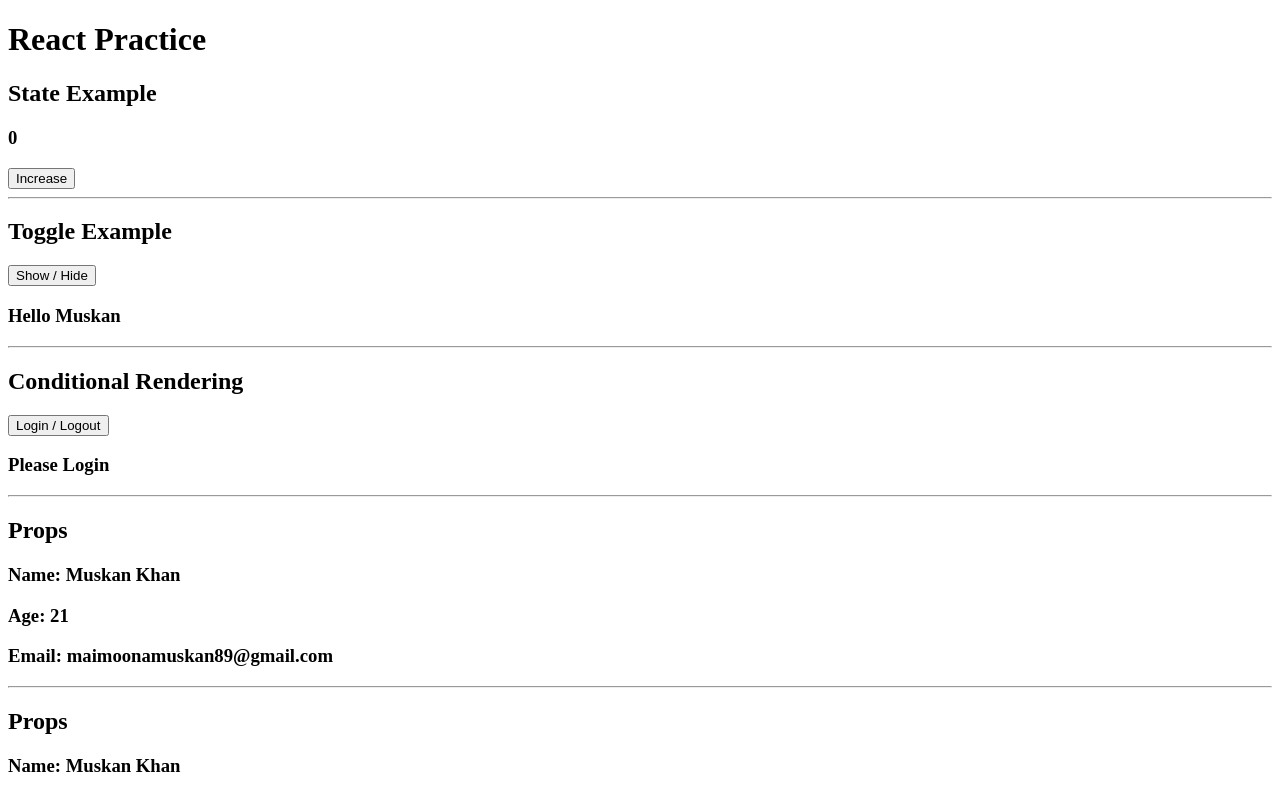
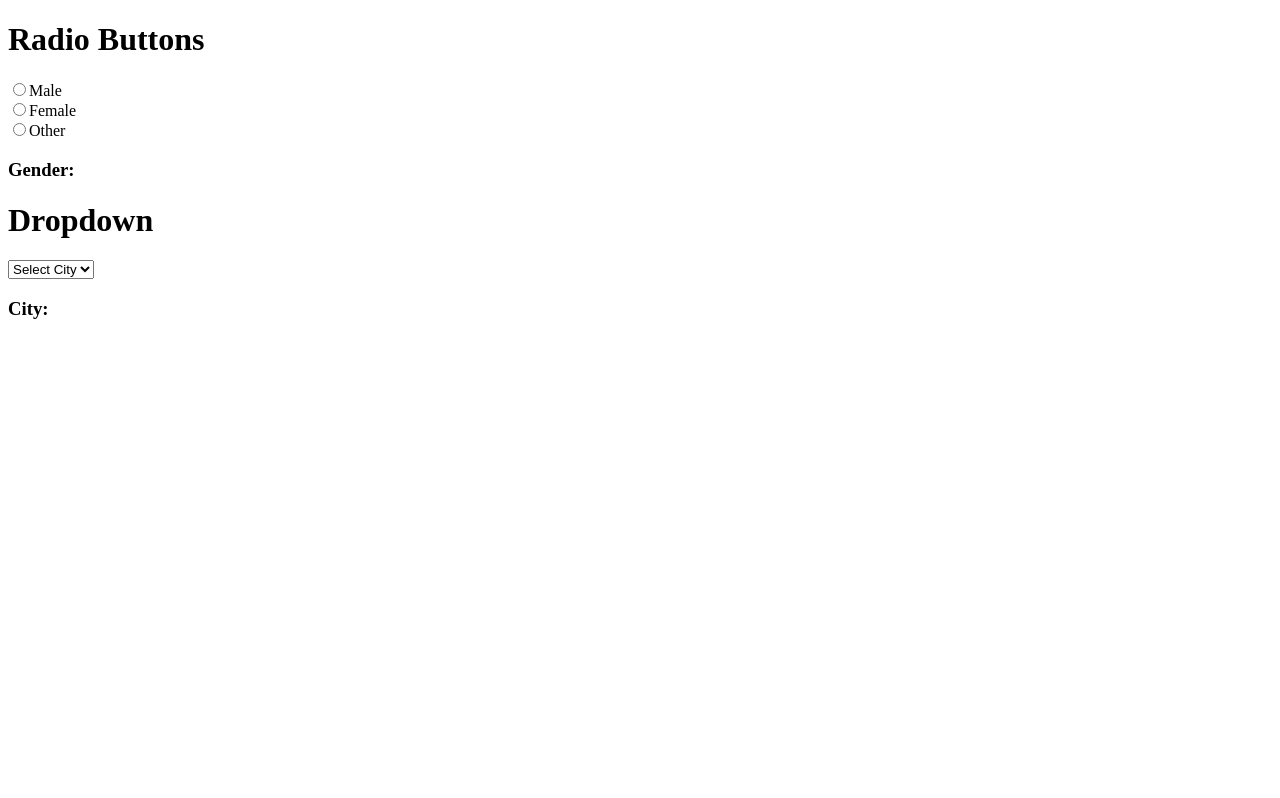
Before and after one commit to maimoonamuskan/react_lacture, a React (Vite) app: page / in a window 1280 px wide. Shown: the top 798 px of the page. Built offline with nearby package versions, Linux system fonts and the light colour scheme.

Commit message:
update new files

```diff
--- a/src/App.jsx
+++ b/src/App.jsx
@@ -401,50 +401,69 @@
 
 // export default App;
 
-//ONCHANGE
-import State from "./State";
-import Toggle from "./Toggle";
-import Conditional from "./Conditional";
-import UserProps from "./UserProps";
-import UserPropsAdvanced from "./UserPropsAdvanced";
-import OnChange from "./OnChange";
+// import { useState } from "react";
+
+// function App() {
+
+//     const [val, setVal] = useState("");
+
+//     return (
+//         <div>
+
+//             <h1>Get Input field Value</h1>
+
+//             <input
+//                 type="text"
+//                 value={val}
+//                 onChange={(event) => setVal(event.target.value)}
+//                 placeholder="Enter your name"
+//             />
+
+//             <h1>{val}</h1>
+
+//             <button onClick={() => setVal("")}>
+//                 Clear Value
+//             </button>
+
+//         </div>
+//     );
+// }
+
+// export default App;
+
+// import Controlled from "./Controlled";
+
+// function App() {
+
+//     return (
+//         <div>
+//             <Controlled />
+//         </div>
+//     );
+// }
+
+// export default App;
+
+// import Checkbox from "./Checkbox";
+
+// function App() {
+
+//     return (
+//         <div>
+//             <Checkbox />
+//         </div>
+//     );
+// }
+
+// export default App;
+
+
+import RadioDropdown from "./RadioDropdown";
 
 function App() {
-  return (
-    <div>
-      <h1>React Practice</h1>
-
-      <State />
-
-      <hr />
-
-      <Toggle />
-
-      <hr />
-
-      <Conditional />
-
-      <hr />
-
-      <UserProps
-        name="Muskan Khan"
-        age={21}
-        email="maimoonamuskan89@gmail.com"
-      />
-
-      <hr />
-
-      <UserPropsAdvanced
-        name="Muskan Khan"
-        age={21}
-        skills={["HTML", "CSS", "React"]}
-      />
-
-      <hr />
-
-      <OnChange />
-    </div>
-  );
+    return (
+        <RadioDropdown />
+    );
 }
 
 export default App;
--- /dev/null
+++ b/src/Checkbox.jsx
@@ -0,0 +1,24 @@
+import { useState } from "react";
+
+function Checkbox() {
+
+    const [isChecked, setIsChecked] = useState(false);
+
+    return (
+        <div>
+            <h1>Checkbox Practice</h1>
+
+            <input
+                type="checkbox"
+                checked={isChecked}
+                onChange={(e) => setIsChecked(e.target.checked)}
+            />
+
+            <p>
+                {isChecked ? "Checkbox is Checked" : "Checkbox is Not Checked"}
+            </p>
+        </div>
+    );
+}
+
+export default Checkbox;
--- /dev/null
+++ b/src/Controlled.jsx
@@ -0,0 +1,23 @@
+import { useState } from "react";
+
+function Controlled() {
+
+    const [name, setName] = useState("");
+
+    return (
+        <div>
+            <h1>Controlled Component</h1>
+
+            <input
+                type="text"
+                value={name}
+                onChange={(e) => setName(e.target.value)}
+                placeholder="Enter your name"
+            />
+
+            <h2>Name: {name}</h2>
+        </div>
+    );
+}
+
+export default Controlled;
--- a/src/OnChange.jsx
+++ b/src/OnChange.jsx
@@ -1,19 +1,18 @@
-import { useState } from "react";
+function OnChange() {
 
-function OnChange() {
-  const [name, setName] = useState("");
+    const handleChange = (event) => {
+        console.log(event.target.value);
+    };
 
     return (
         <div>
-      <h2>onChange Example</h2>
+            <h2>onChange Event</h2>
 
             <input
                 type="text"
+                onChange={handleChange}
                 placeholder="Enter your name"
-        onChange={(e) => setName(e.target.value)}
             />
-
-      <h3>Your Name: {name}</h3>
         </div>
     );
 }
--- /dev/null
+++ b/src/RadioDropdown.jsx
@@ -0,0 +1,63 @@
+import { useState } from "react";
+function RadioDropdown() {
+    const [gender, setGender] = useState("");
+    const [city, setCity] = useState("");
+    return (
+        <div>
+            <h1>Radio Buttons</h1>
+
+            <label>
+                <input
+                    type="radio"
+                    name="gender"
+                    value="Male"
+                    onChange={(e) => setGender(e.target.value)}
+                />
+                Male
+            </label>
+
+            <br />
+
+            <label>
+                <input
+                    type="radio"
+                    name="gender"
+                    value="Female"
+                    onChange={(e) => setGender(e.target.value)}
+                />
+                Female
+            </label>
+
+            <br />
+
+            <label>
+                <input
+                    type="radio"
+                    name="gender"
+                    value="Other"
+                    onChange={(e) => setGender(e.target.value)}
+                />
+                Other
+            </label>
+
+            <h3>Gender: {gender}</h3>
+
+
+            <h1>Dropdown</h1>
+
+            <select
+                value={city}
+                onChange={(e) => setCity(e.target.value)}
+            >
+                <option value="">Select City</option>
+                <option value="Karachi">Karachi</option>
+                <option value="Lahore">Lahore</option>
+                <option value="Islamabad">Islamabad</option>
+                <option value="Islamabad">Peshawar</option>
+            </select>
+            <h3>City: {city}</h3>
+        </div>
+    );
+}
+
+export default RadioDropdown;
```
Lines whose indentation alone changed are shown as unchanged.
